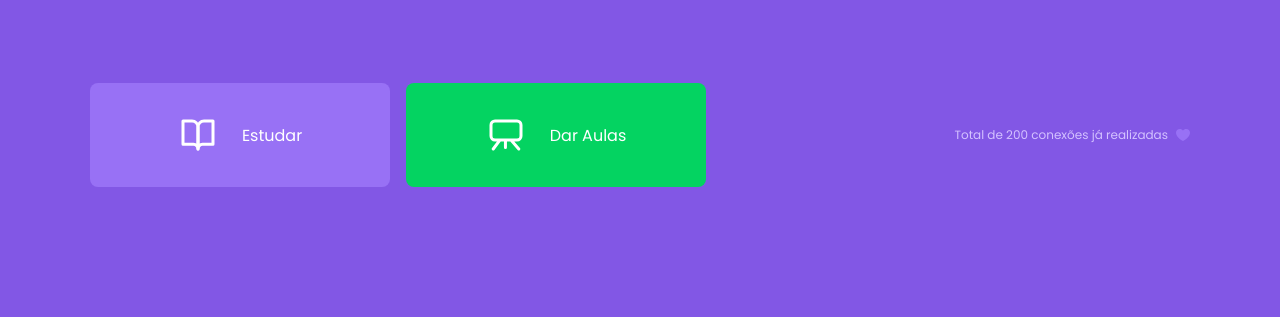
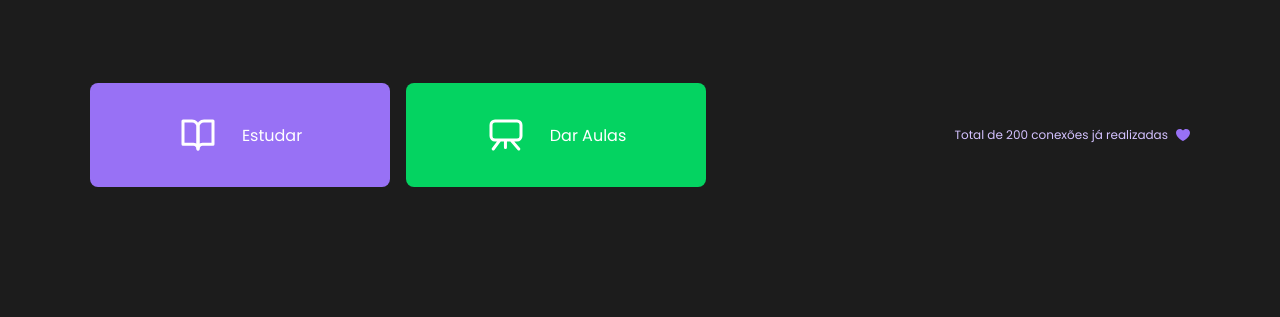
Before and after one commit to cleytonAdona/NLW, a website: page NLW/src/views/index.html in a window 1280 px wide. Shown: the part 483-800 px from the top of the page. Drawn offline with Linux system fonts and the light colour scheme.

Commit message:
Trocando a cor inical

```diff
--- a/NLW/public/style/main.css
+++ b/NLW/public/style/main.css
@@ -2,7 +2,7 @@
     --color-background: #F0F0F7;
     --color-primary-lighter: #9871F5;
     --color-primary-light: #916BEA;
-    --color-primary: #8257E5;
+    --color-primary: #1C1C1C;
     --color-primary-dark: #774DD6;
     --color-primary-darker: #6842c2;
     --color-secondary: #04D361;
```
Also changed, not shown: 1 other file.
